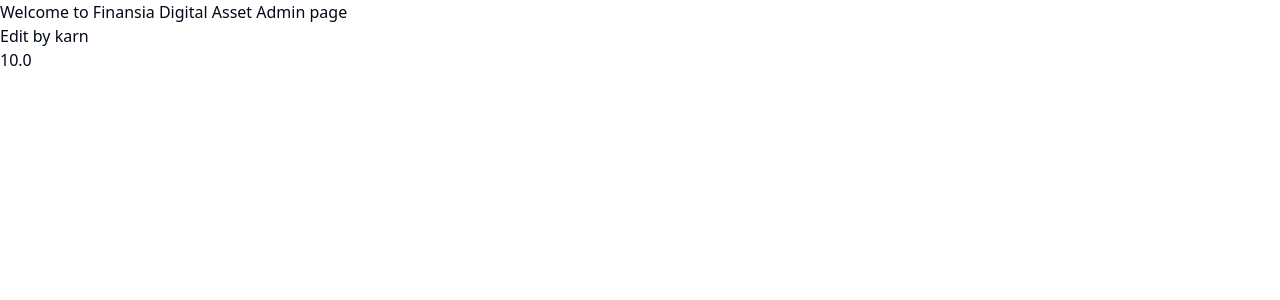
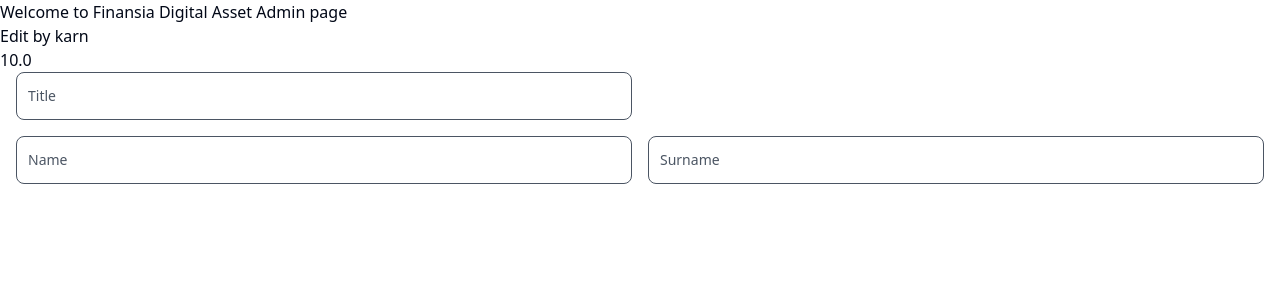
Before and after one commit to amerikarno/corporate-web-admin, a React (Vite) app: page /welcome in a window 1280 px wide. Shown: the top 300 px of the page. Built offline with nearby package versions, Linux system fonts and the light colour scheme.

Commit message:
pull 20240718

```diff
--- /dev/null
+++ b/src/components/Grid2.tsx
@@ -0,0 +1,15 @@
+import React from 'react';
+
+interface Grid2Props {
+  children: React.ReactNode;
+}
+
+const Grid2: React.FC<Grid2Props> = ({ children }) => {
+  return (
+    <div className="grid grid-cols-2 gap-4 px-4">
+      {children}
+    </div>
+  );
+};
+
+export default Grid2;
--- a/src/pages/Welcome.tsx
+++ b/src/pages/Welcome.tsx
@@ -1,9 +1,18 @@
+import Grid2 from "@/components/Grid2";
+import { Input } from "@/components/Input";
+
 const Welcome = () => {
   return (
     <div className="flex flex-col">
       <p>Welcome to Finansia Digital Asset Admin page</p>
       <p>Edit by karn</p>
       <p>10.0</p>
+      <Grid2>
+        <Input label="Title" id="title" name="title" />
+        <br />
+        <Input label="Name" id="name" name="name" />
+        <Input id="surname" label="Surname" name="surname" />
+      </Grid2>
     </div>
   );
 };
```
